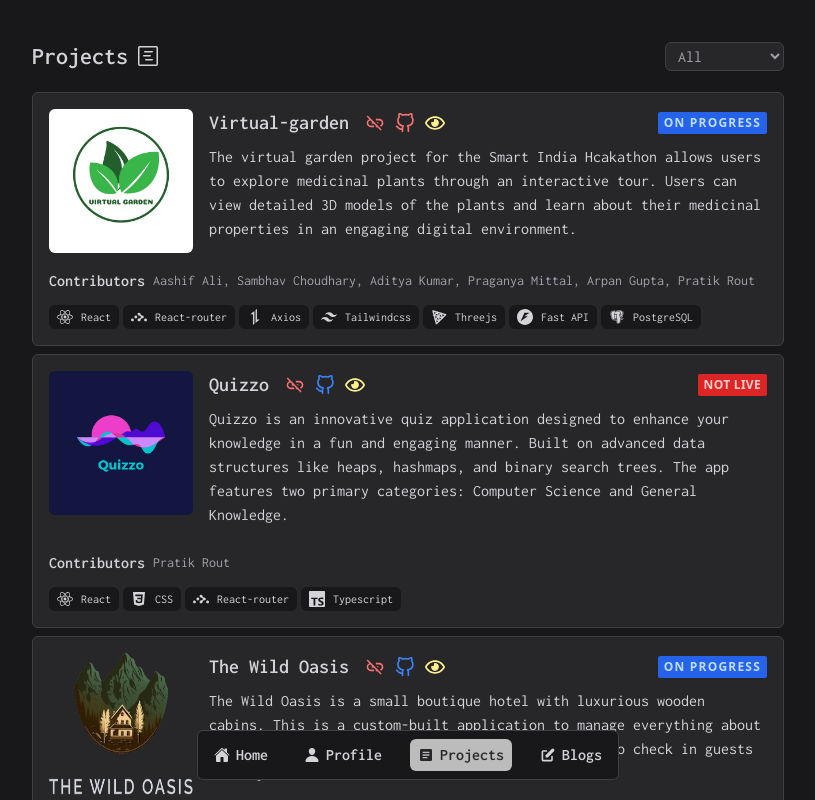
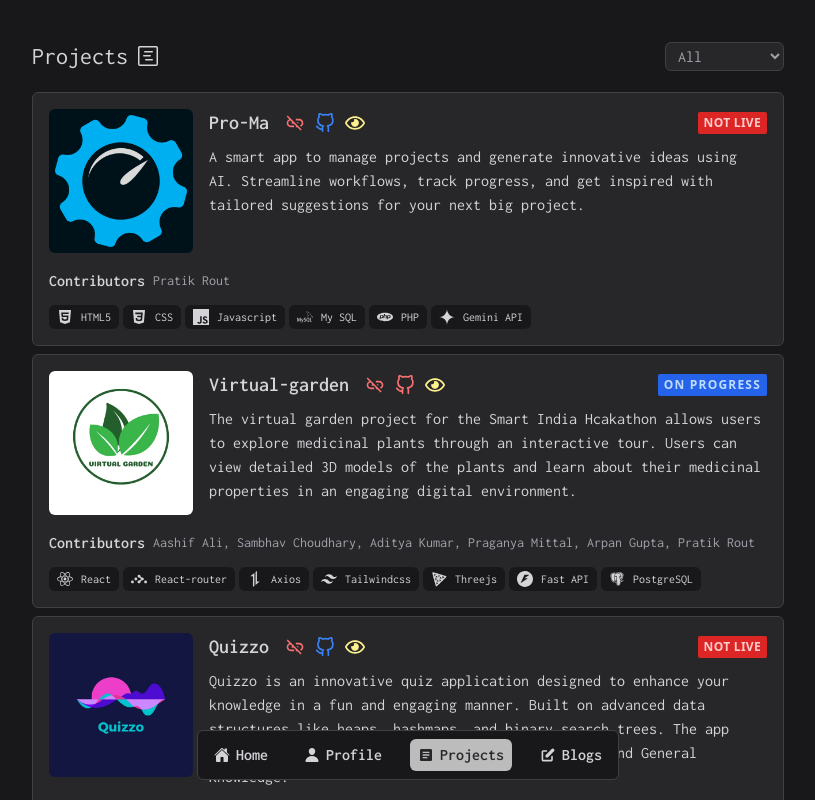
Before and after one commit to OMPRATIK/Portfolio, a React (Vite) app: page /projects in a window 1280 px wide. Shown: the top 800 px of the page, without its empty margins (232-1047 px from the left). Built offline with nearby package versions, Linux system fonts and the light colour scheme.

Commit message:
new project

```diff
--- a/src/Pages/Projects.jsx
+++ b/src/Pages/Projects.jsx
@@ -14,8 +14,8 @@ function Projects() {
     op === "All" ? projects : projects.filter((project) => project.type === op);
 
   return (
-    <div className="mt-5 pb-20 sm:mt-10">
-      <div className="mb-5 flex items-center justify-between">
+    <div className="mt-4 pb-20 sm:mt-10">
+      <div className="mb-2 flex items-center justify-between sm:mb-5">
         <SubHeading heading={"Projects"} icon={<GoProjectRoadmap />} />
         <select
           value={op}
--- a/src/Ui/About.jsx
+++ b/src/Ui/About.jsx
@@ -7,7 +7,7 @@ function About() {
   return (
     <section
       className="mb-6 flex flex-col gap-2 rounded-md border-[1px] border-zinc-700 bg-zinc-800 p-2
-        sm:mb-10 sm:gap-4 sm:p-4"
+        sm:mb-10 sm:gap-4 sm:p-3"
     >
       <div className="flex items-center justify-between">
         <Socials />
@@ -25,22 +25,18 @@ function About() {
 
       <div>
         <div className="flex flex-col gap-1.5 sm:gap-3 sm:text-xl">
-          <p>
-            I am a pre-final year{" "}
-            <span className="font-bold">Computer Science</span> student and a{" "}
-            <span className="font-bold">Full-stack developer</span>. Primarily
-            focused on frontend technologies like{" "}
-            <span className="font-bold">React</span>, I also excel in backend
-            development using <span className="font-bold">Node.js</span> and{" "}
-            <span className="font-bold">Go</span>.
-          </p>
-          <p>
-            I have a strong foundation in problem-solving and Data Structures
-            and Algorithms. I have tackled over{" "}
-            <span className="font-bold">500</span> questons on{" "}
-            <span className="font-bold">Leetcode</span>.
+          <p className="mb-4 text-base">
+            hi👋,I am a pre-final year Computer Science student and a Full-stack
+            developer. Primarily focused on frontend technologies like React, I
+            also excel in backend development using Node.js and Go.
           </p>
         </div>
+        <ul className="">
+          <li>💠Pre-final Computer Science student</li>
+          <li>💠Full-stack Developer</li>
+          <li>💠Strong foundation in problem solving</li>
+          <li>💠600+ DSA problems solved</li>
+        </ul>
 
         <div className="flex justify-end">
           <Link
--- a/src/Ui/Certificate.jsx
+++ b/src/Ui/Certificate.jsx
@@ -11,17 +11,17 @@ function Certificate({ certificate }) {
         <img
           src={certificate.image}
           alt={`${certificate.name} certificate`}
-          onClick={() => setOpenModal(name)}
+          onClick={() => setOpenModal(true)}
           className="cursor-pointer rounded-md transition-transform ease-in-out hover:scale-110"
         />
       </div>
       <CertificateModal
         image={certificate.image}
-        openModal={openModal === name}
+        openModal={openModal}
         setOpenModal={setOpenModal}
       />
       <div className="flex flex-grow flex-col justify-between gap-1">
-        <h3 className="text-xl font-semibold">{name}</h3>
+        <h3 className="text-xl font-semibold">{certificate.name}</h3>
         <p className="text-sm opacity-75">
           Lorem ipsum dolor sit amet, consectetur adipisicing elit. Nulla atque
           id perferendis deserunt cumque in sapiente illum obcaecati sed iusto.
--- a/src/Ui/Certificates.jsx
+++ b/src/Ui/Certificates.jsx
@@ -4,8 +4,15 @@ import SubHeading from "../components/SubHeading";
 
 import certificates from "../data/certificates";
 import Certificate from "./Certificate";
+import { useState } from "react";
+import { FaAngleDoubleDown, FaAngleDoubleUp } from "react-icons/fa";
 
 function Certificates() {
+  const [showMore, setShowMore] = useState(false);
+
+  const previewCertificates = certificates.slice(0, 2);
+  const restCertificates = certificates.slice(2);
+
   return (
     <section className="mb-6 sm:mb-10">
       <div className="mb-1.5 flex items-center justify-between sm:mb-3">
@@ -14,13 +21,34 @@ function Certificates() {
           icon={<LiaCertificateSolid className="text-3xl" />}
         />
       </div>
-      <div className="grid grid-cols-1 gap-3 sm:grid-cols-2">
-        {certificates.map((certificate) => {
+      <div className="mb-2 grid grid-cols-1 gap-3 sm:grid-cols-2">
+        {previewCertificates.map((certificate) => {
           return (
             <Certificate key={certificate.name} certificate={certificate} />
           );
         })}
+        {showMore &&
+          restCertificates.map((certificate) => {
+            return (
+              <Certificate key={certificate.name} certificate={certificate} />
+            );
+          })}
       </div>
+      <button
+        onClick={() => setShowMore(!showMore)}
+        className="bg- flex w-full items-center justify-center rounded-md border-[1px]
+          border-zinc-700 bg-zinc-800 p-1 text-center hover:opacity-85"
+      >
+        {showMore ? (
+          <span className="flex items-center gap-1">
+            Show Less <FaAngleDoubleUp className="animate-pulse" />
+          </span>
+        ) : (
+          <span className="flex items-center gap-1">
+            Show More <FaAngleDoubleDown className="animate-pulse" />
+          </span>
+        )}
+      </button>
     </section>
   );
 }
--- a/src/Ui/Project.jsx
+++ b/src/Ui/Project.jsx
@@ -57,20 +57,12 @@ function Project({
                 {status === "onProgress" && <OnProgress />}
               </div>
 
-              <p className="mb-2 hidden text-zinc-300 sm:block">
-                {description}
-              </p>
+              <p className="mb-2 hidden sm:block">{description}</p>
             </div>
           </div>
         </div>
         {openModal && (
           <div className={"mb-4"}>
-            {/* <ReactPlayer
-              url={"https://www.youtube.com/watch?v=FeGwwIEKrJU"}
-              className="rounded-md"
-              width={"100%"}
-              height={`${isSmallScreen ? "180px" : "300px"}`}
-            /> */}
             <ProjectVideo src={video} />
           </div>
         )}
--- a/src/Ui/Skills.jsx
+++ b/src/Ui/Skills.jsx
@@ -48,9 +48,9 @@ const skills = [
   { name: "Daisy UI", icon: <SiDaisyui /> },
   { name: "Axios", icon: <SiAxios /> },
   { name: "React-router", icon: <SiReactrouter /> },
+  { name: "Zustand", icon: <FaGuitar /> },
   { name: "Redux-toolkit", icon: <SiRedux /> },
   { name: "Styled-components", icon: <SiStyledcomponents /> },
-  { name: "Zustand", icon: <FaGuitar /> },
   { name: "Tanstack-query", icon: <SiReactquery /> },
   { name: "React-hook-form", icon: <SiReacthookform /> },
   { name: "Node.js", icon: <FaNodeJs /> },
--- a/src/components/SubHeading.jsx
+++ b/src/components/SubHeading.jsx
@@ -2,7 +2,7 @@ import PropTypes from "prop-types";
 
 function SubHeading({ heading, icon }) {
   return (
-    <h2 className="flex items-center gap-2 text-xl font-semibold sm:text-2xl">
+    <h2 className="flex items-center gap-2 text-xl sm:text-2xl">
       {heading} {icon}
     </h2>
   );
--- a/src/data/projects.jsx
+++ b/src/data/projects.jsx
@@ -5,11 +5,14 @@ import {
   SiAxios,
   SiExpress,
   SiFastapi,
+  SiGooglegemini,
   SiJavascript,
   SiJsonwebtokens,
   SiLeaflet,
   SiMongodb,
   SiMongoose,
+  SiMysql,
+  SiPhp,
   SiReacthookform,
   SiReactquery,
   SiReactrouter,
@@ -35,10 +38,32 @@ import UsePopcorn from "/Projects/usePopcorn.webp";
 import TaskManger from "/Projects/taskManager.webp";
 import Store from "/Projects/store.webp";
 import Omnifood from "/Projects/omnifood.webp";
+import proMa from "/Projects/proMa.webp";
 
 import omnifoodVideo from "/projectVideos/omnifood.mp4";
+import proMaVideo from "/projectVideos/proma.mp4";
 
 const projects = [
+  {
+    name: "Pro-Ma",
+    status: "notLive",
+    image: proMa,
+    contributors: ["Pratik Rout"],
+    description:
+      "A smart app to manage projects and generate innovative ideas using AI. Streamline workflows, track progress, and get inspired with tailored suggestions for your next big project.",
+    skills: [
+      { name: "HTML5", icon: <FaHtml5 /> },
+      { name: "CSS", icon: <IoLogoCss3 /> },
+      { name: "Javascript", icon: <SiJavascript /> },
+      { name: "My SQL", icon: <SiMysql /> },
+      { name: "PHP", icon: <SiPhp /> },
+      { name: "Gemini API", icon: <SiGooglegemini /> },
+    ],
+    type: "Full-stack",
+    github: "https://github.com/OMPRATIK/Proma",
+    link: "",
+    video: proMaVideo,
+  },
   {
     name: "Virtual-garden",
     status: "onProgress",
```
Also changed, not shown: public/Projects/proMa.webp (added), 1 other file (tests, documents, lock files or other folders).
